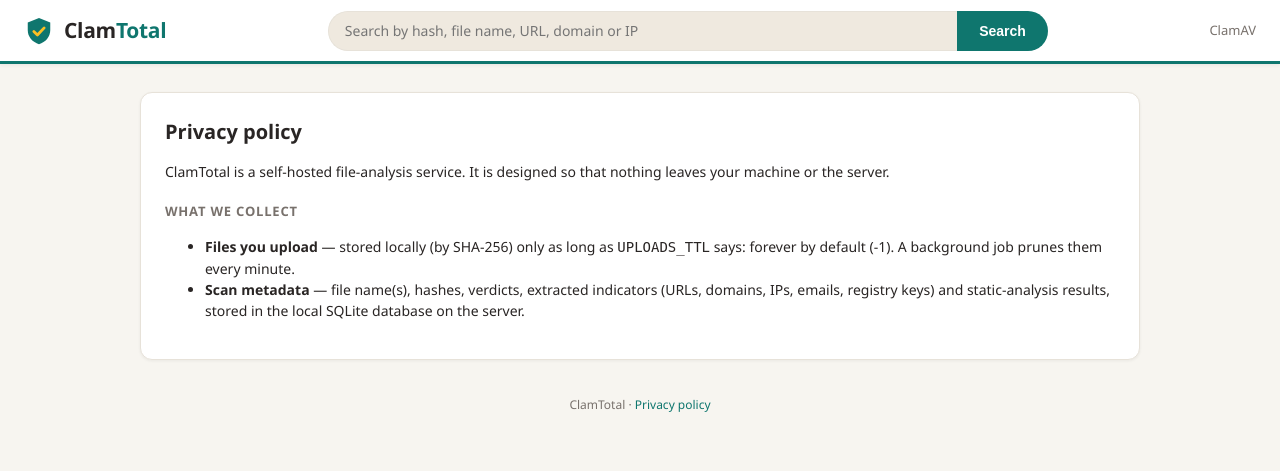
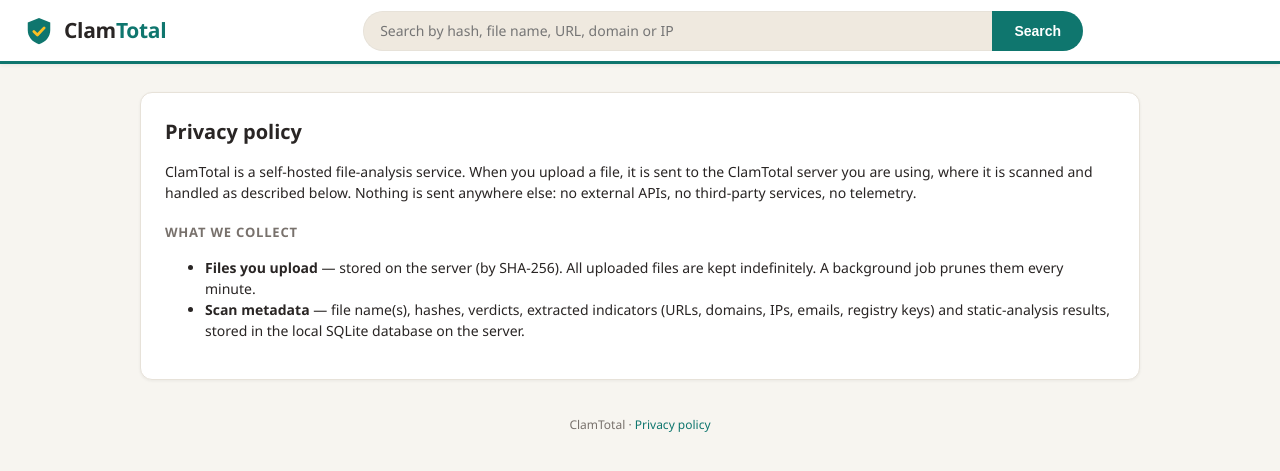
Before and after one commit to esoadamo/clamtotal, a FastAPI app: page /ui/privacy in a window 1280 px wide. Shown: the top 471 px of the page. Run offline with FastAPI, Linux system fonts and the light colour scheme.

Commit message:
fix(ui): honest privacy policy with resolved TTL sentence, drop ClamAV appbar label, update vibe-coding disclaimer
- privacy page now resolves UPLOADS_TTL into a plain sentence (kept
  indefinitely / deleted right after upload / deleted after N
  days-hours-minutes) and no longer claims nothing leaves your machine;
  it states the file is sent to the ClamTotal server
- remove the ClamAV text from the top-right appbar
- README disclaimer: vibe coded with Mistral 4 to test its capabilities,
  human-checked for obvious vulns, review it yourself before relying on it

Co-authored-by: esoadamo <esoadamo@users.noreply.github.com>

```diff
--- a/app/main.py
+++ b/app/main.py
@@ -346,12 +346,18 @@ def rescan(
 def privacy(request: Request) -> HTMLResponse:
     ttl = settings.uploads_ttl
     if ttl < 0:
-        ttl_phrase = "forever by default (-1)"
+        ttl_sentence = "All uploaded files are kept indefinitely."
     elif ttl == 0:
-        ttl_phrase = "deleted right after scanning (0)"
+        ttl_sentence = "All uploaded files are deleted right after upload."
     else:
-        ttl_phrase = f"kept for {ttl} minute{'s' if ttl != 1 else ''}"
-    return templates.TemplateResponse(request, "privacy.html", {"ttl_phrase": ttl_phrase})
+        if ttl >= 1440 and ttl % 1440 == 0:
+            n, unit = ttl // 1440, "day"
+        elif ttl >= 60 and ttl % 60 == 0:
+            n, unit = ttl // 60, "hour"
+        else:
+            n, unit = ttl, "minute"
+        ttl_sentence = f"All uploaded files are deleted after {n} {unit}{'s' if n != 1 else ''}."
+    return templates.TemplateResponse(request, "privacy.html", {"ttl_sentence": ttl_sentence})
 
 
 @app.get("/ui/search", response_class=HTMLResponse)
--- a/app/templates/base.html
+++ b/app/templates/base.html
@@ -77,7 +77,6 @@
     background: var(--brand); color: #fff; font-size: 14px; font-weight: 600; cursor: pointer;
   }
   .appbar-search button:hover { background: var(--brand-dark); }
-  .appbar-right { display: flex; align-items: center; gap: 16px; color: var(--muted); font-size: 13px; font-weight: 500; }
 
   .container { max-width: 1032px; margin: 28px auto; padding: 0 16px; }
   .card {
@@ -197,7 +196,6 @@
     <input type="text" name="q" placeholder="Search by hash, file name, URL, domain or IP" value="{{ q | default('', true) }}">
     <button type="submit">Search</button>
   </form>
-  <div class="appbar-right"><span>ClamAV</span></div>
 </header>
 <main class="container">
   {% block content %}{% endblock %}
--- a/app/templates/privacy.html
+++ b/app/templates/privacy.html
@@ -3,11 +3,11 @@
 {% block content %}
 <div class="card">
   <h2 style="font-size:20px; text-transform:none; letter-spacing:0; color:var(--text)">Privacy policy</h2>
-  <p>ClamTotal is a self-hosted file-analysis service. It is designed so that nothing leaves your machine or the server.</p>
+  <p>ClamTotal is a self-hosted file-analysis service. When you upload a file, it is sent to the ClamTotal server you are using, where it is scanned and handled as described below. Nothing is sent anywhere else: no external APIs, no third-party services, no telemetry.</p>
 
   <h3 class="section-title" style="margin-top:20px">What we collect</h3>
   <ul>
-    <li><strong>Files you upload</strong> — stored locally (by SHA-256) only as long as <code>UPLOADS_TTL</code> says: {{ ttl_phrase }}. A background job prunes them every minute.</li>
+    <li><strong>Files you upload</strong> — stored on the server (by SHA-256). {{ ttl_sentence }} A background job prunes them every minute.</li>
     <li><strong>Scan metadata</strong> — file name(s), hashes, verdicts, extracted indicators (URLs, domains, IPs, emails, registry keys) and static-analysis results, stored in the local SQLite database on the server.</li>
   </ul>
 </div>
```
Also changed, not shown: tests/test_routes_extra.py (+11 -8 lines), README.md.
